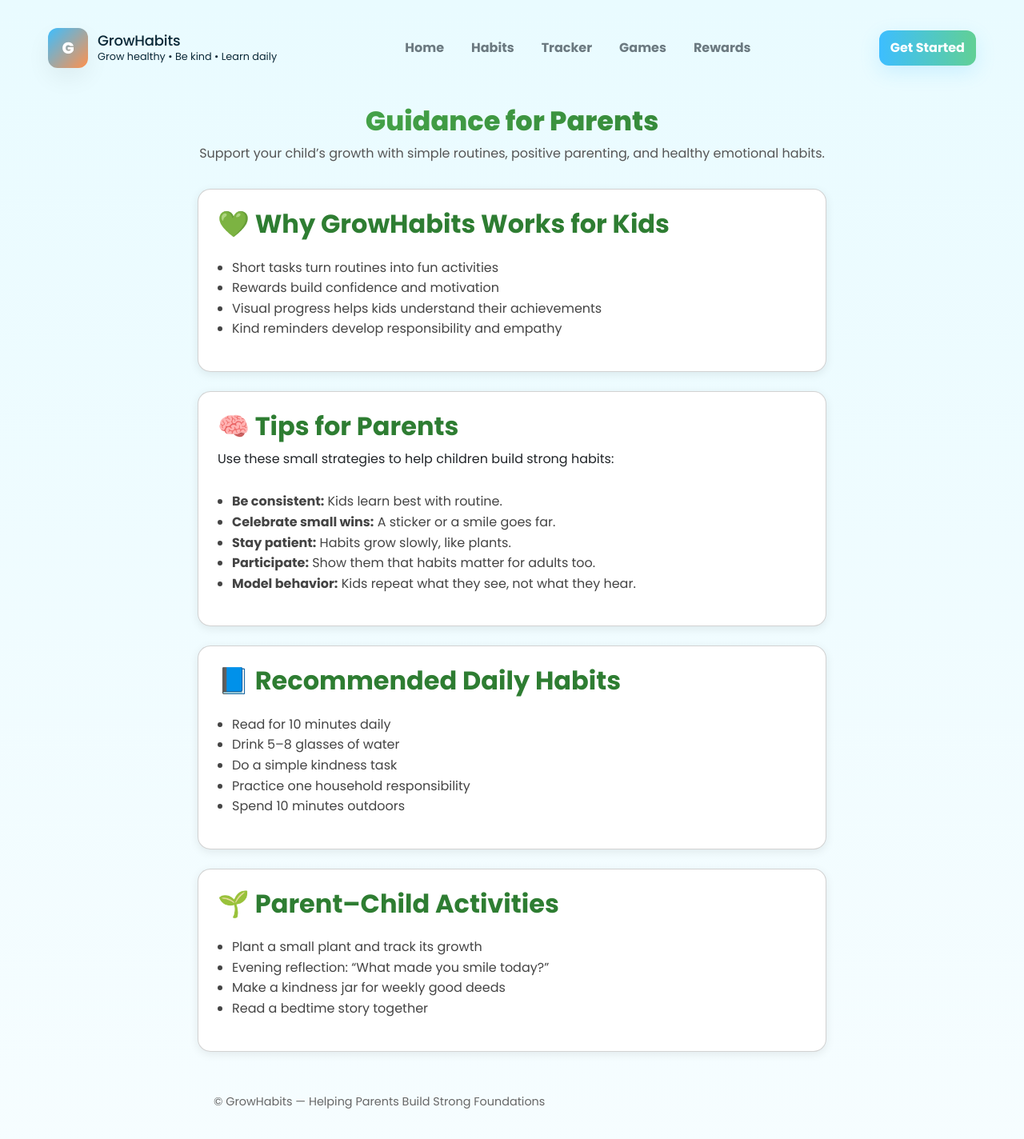
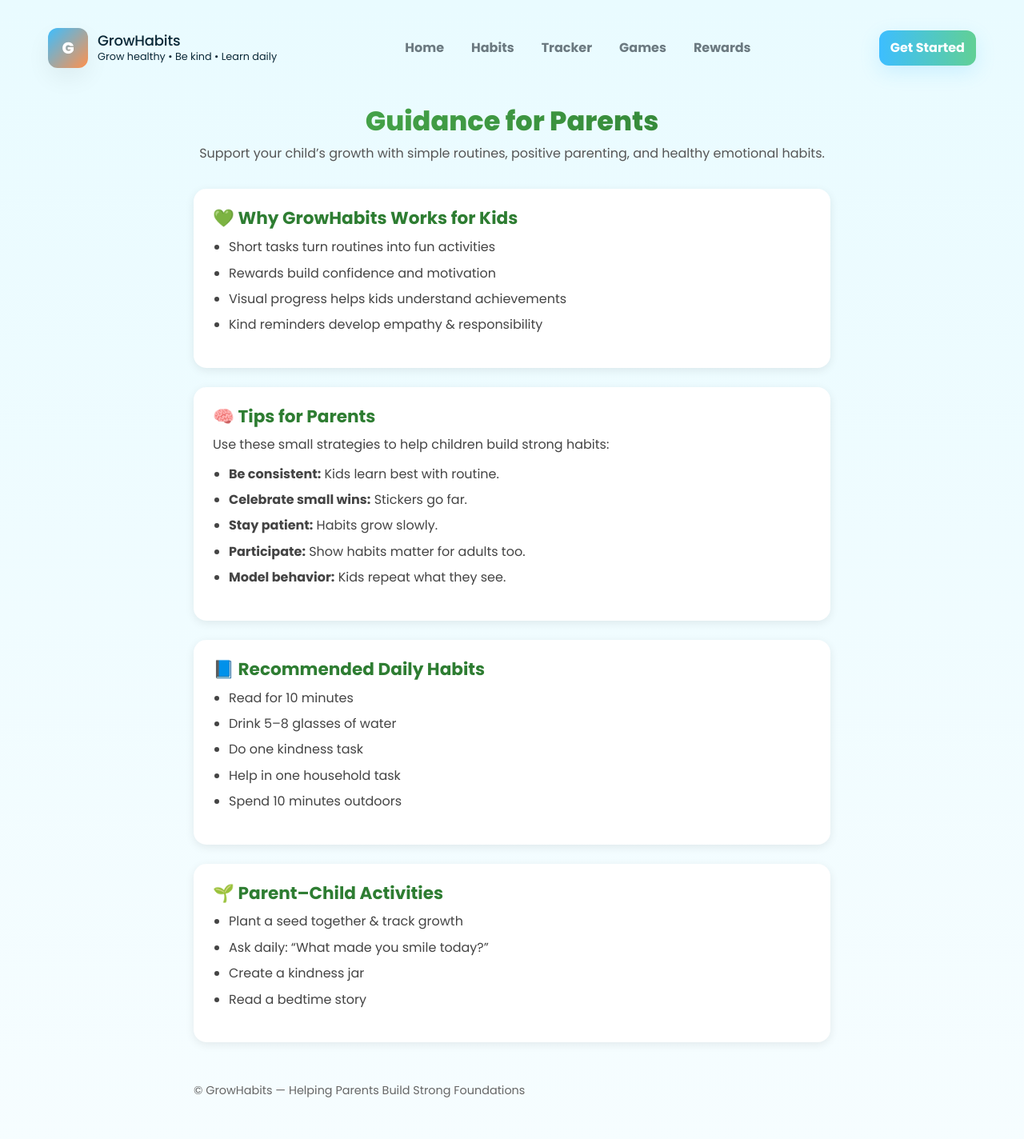
Before and after one commit to Bilal-coder78/Fyp_project, a React (Vite) app: page /parents in a window 1280 px wide. Shown: the top 1424 px of the page at 80% size. Built offline with nearby package versions, Linux system fonts and the light colour scheme.

Commit message:
improvement in parents page

```diff
--- a/src/components/Parents/Parents.css
+++ b/src/components/Parents/Parents.css
@@ -1,16 +1,17 @@
-.parents-container {
+.parent-container {
   padding: 32px;
-  max-width: 850px;
+  max-width: 860px;
   margin: auto;
   font-family: sans-serif;
 }
 
-.parents-header {
+/* Header */
+.parent-header {
   text-align: center;
   margin-bottom: 32px;
 }
 
-.parents-title {
+.parent-title {
   font-size: 2.1rem;
   font-weight: 800;
   background: linear-gradient(90deg, #4caf50, #2e7d32);
@@ -18,35 +19,50 @@
   color: transparent;
 }
 
-.parents-sub {
+.parent-subtitle {
+  margin-top: 8px;
   color: #555;
-  margin-top: 8px;
 }
 
-.card {
-  background: #ffffff;
+/* Card layout */
+.parent-card {
+  background: #fff;
   padding: 24px;
   margin-bottom: 24px;
   border-radius: 16px;
   box-shadow: 0 3px 12px rgba(0, 0, 0, 0.08);
 }
 
-.parents-list {
-  margin-top: 12px;
-  padding-left: 18px;
-  color: #444;
-  line-height: 1.6;
-}
-
-.parents-section h2 {
+/* Section titles */
+.parent-section-title {
+  font-size: 1.35rem;
   margin-bottom: 10px;
   color: #2e7d32;
   font-weight: 700;
 }
 
-.parents-footer {
+/* Text */
+.parent-text {
+  color: #444;
+  margin-bottom: 12px;
+}
+
+/* Lists */
+.parent-list {
+  padding-left: 20px;
+  color: #444;
+  line-height: 1.65;
+}
+
+.parent-list li {
+  margin-bottom: 6px;
+}
+
+/* Footer */
+.parent-footer {
   text-align: center;
   margin-top: 40px;
+  padding: 10px 0;
   color: #666;
   font-size: 0.9rem;
 }
--- a/src/components/Parents/Parents.jsx
+++ b/src/components/Parents/Parents.jsx
@@ -3,64 +3,65 @@ import "./Parents.css";
 
 function Parents() {
   return (
-    <div className="parents-container">
+    <div className="parent-container">
 
-      <header className="parents-header">
-        <h1 className="parents-title">Guidance for Parents</h1>
-        <p className="parents-sub">
+      <header className="parent-header">
+        <h1 className="parent-title">Guidance for Parents</h1>
+        <p className="parent-subtitle">
           Support your child’s growth with simple routines, positive parenting,
           and healthy emotional habits.
         </p>
       </header>
 
-      <section className="parents-section card">
-        <h2>💚 Why GrowHabits Works for Kids</h2>
-        <ul className="parents-list">
+      <section className="parent-section parent-card">
+        <h2 className="parent-section-title">💚 Why GrowHabits Works for Kids</h2>
+        <ul className="parent-list">
           <li>Short tasks turn routines into fun activities</li>
           <li>Rewards build confidence and motivation</li>
-          <li>Visual progress helps kids understand their achievements</li>
-          <li>Kind reminders develop responsibility and empathy</li>
+          <li>Visual progress helps kids understand achievements</li>
+          <li>Kind reminders develop empathy & responsibility</li>
         </ul>
       </section>
 
-      <section className="parents-section card">
-        <h2>🧠 Tips for Parents</h2>
-        <p className="parents-tip-text">
+      <section className="parent-section parent-card">
+        <h2 className="parent-section-title">🧠 Tips for Parents</h2>
+        <p className="parent-text">
           Use these small strategies to help children build strong habits:
         </p>
-        <ul className="parents-list">
+        <ul className="parent-list">
           <li><strong>Be consistent:</strong> Kids learn best with routine.</li>
-          <li><strong>Celebrate small wins:</strong> A sticker or a smile goes far.</li>
-          <li><strong>Stay patient:</strong> Habits grow slowly, like plants.</li>
-          <li><strong>Participate:</strong> Show them that habits matter for adults too.</li>
-          <li><strong>Model behavior:</strong> Kids repeat what they see, not what they hear.</li>
+          <li><strong>Celebrate small wins:</strong> Stickers go far.</li>
+          <li><strong>Stay patient:</strong> Habits grow slowly.</li>
+          <li><strong>Participate:</strong> Show habits matter for adults too.</li>
+          <li><strong>Model behavior:</strong> Kids repeat what they see.</li>
         </ul>
       </section>
 
-      <section className="parents-section card">
-        <h2>📘 Recommended Daily Habits</h2>
-        <ul className="parents-list">
-          <li>Read for 10 minutes daily</li>
+      <section className="parent-section parent-card">
+        <h2 className="parent-section-title">📘 Recommended Daily Habits</h2>
+        <ul className="parent-list">
+          <li>Read for 10 minutes</li>
           <li>Drink 5–8 glasses of water</li>
-          <li>Do a simple kindness task</li>
-          <li>Practice one household responsibility</li>
+          <li>Do one kindness task</li>
+          <li>Help in one household task</li>
           <li>Spend 10 minutes outdoors</li>
         </ul>
       </section>
 
-      <section className="parents-section card">
-        <h2>🌱 Parent–Child Activities</h2>
-        <ul className="parents-list">
-          <li>Plant a small plant and track its growth</li>
-          <li>Evening reflection: “What made you smile today?”</li>
-          <li>Make a kindness jar for weekly good deeds</li>
-          <li>Read a bedtime story together</li>
+      <section className="parent-section parent-card">
+        <h2 className="parent-section-title">🌱 Parent–Child Activities</h2>
+        <ul className="parent-list">
+          <li>Plant a seed together & track growth</li>
+          <li>Ask daily: “What made you smile today?”</li>
+          <li>Create a kindness jar</li>
+          <li>Read a bedtime story</li>
         </ul>
       </section>
 
-      <footer className="parents-footer">
+      <footer className="parent-footer">
         © GrowHabits — Helping Parents Build Strong Foundations
       </footer>
+
     </div>
   );
 }
```
